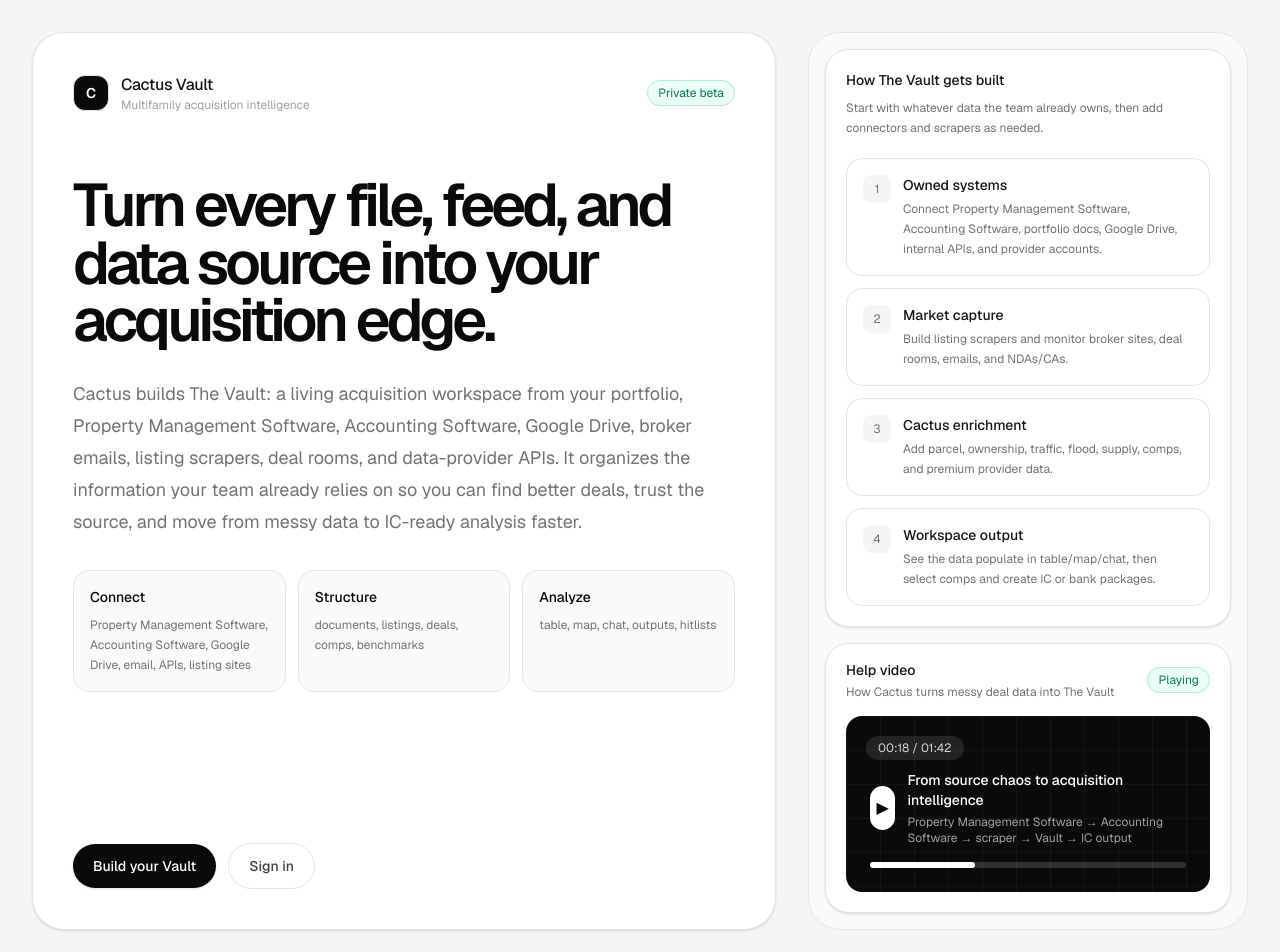
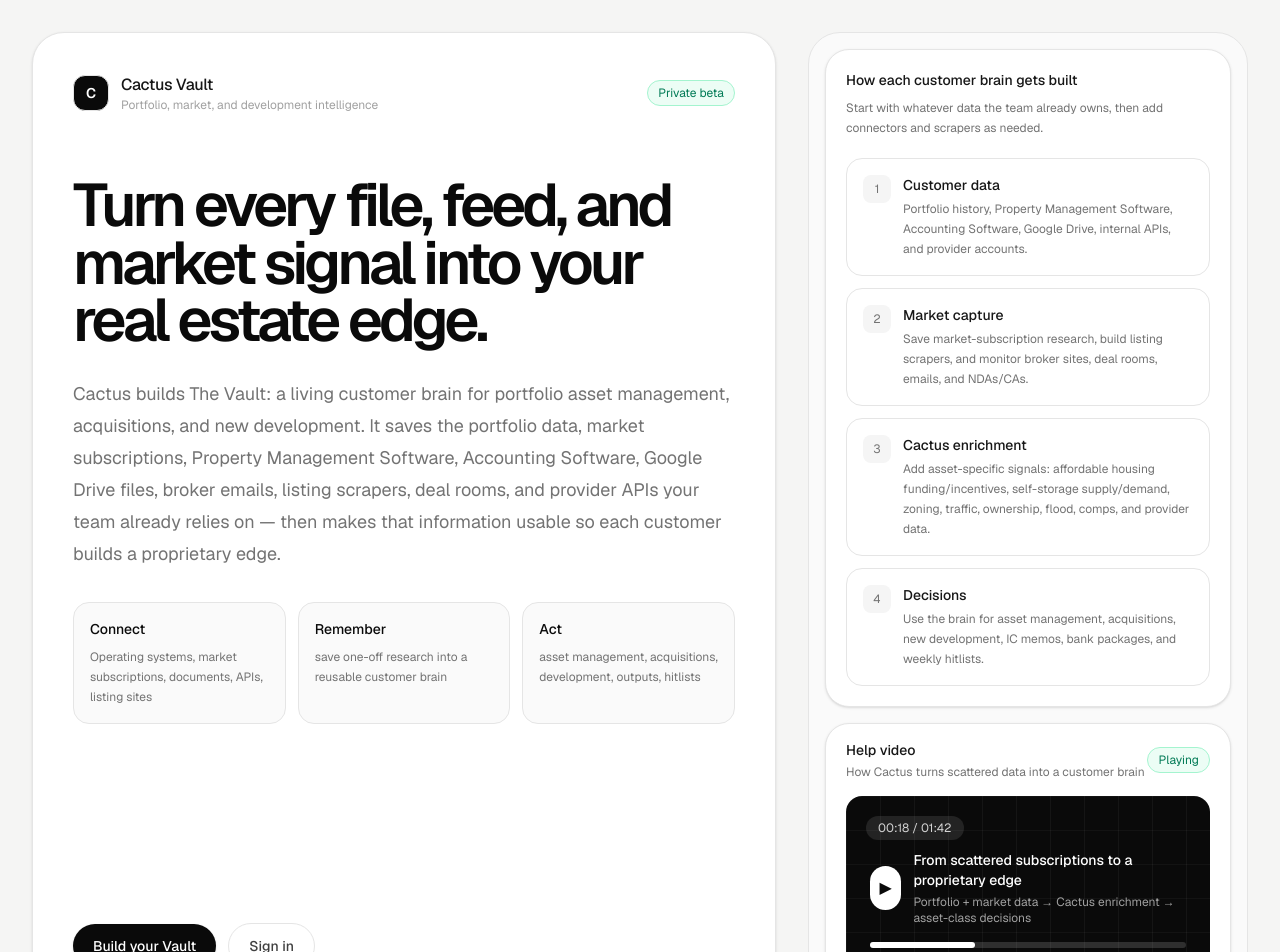
Before and after one commit to CactusCEO/cactus-vault-prototype, a Next.js app: page / in a window 1280 px wide. Shown: the top 952 px of the page. Built offline with nearby package versions, Linux system fonts and the light colour scheme.

Commit message:
copy: broaden Cactus positioning beyond acquisitions

```diff
--- a/src/app/page.tsx
+++ b/src/app/page.tsx
@@ -8,10 +8,16 @@
 
 const sourceCards = [
   {
-    title: "Existing portfolio",
-    note: "Upload property lists, prior models, IC memos, rent rolls, and internal benchmarks.",
+    title: "Portfolio + operating systems",
+    note: "Connect Property Management Software, Accounting Software, rent rolls, models, IC memos, and internal benchmarks.",
     cost: "Included",
     status: "Ready",
+  },
+  {
+    title: "Market subscription tools",
+    note: "Bring in the expensive market-data tools the team already pays for so results get saved and reused.",
+    cost: "Customer-owned APIs",
+    status: "Connect",
   },
   {
     title: "Listing scraper",
@@ -20,8 +26,8 @@
     status: "Configure",
   },
   {
-    title: "Email + Drive",
-    note: "Capture broker emails, attachments, addresses, OMs, T12s, and rent rolls.",
+    title: "Email + Google Drive",
+    note: "Capture broker emails, attachments, addresses, OMs, T12s, rent rolls, and development files.",
     cost: "Included",
     status: "Connect",
   },
@@ -32,8 +38,8 @@
     status: "Approval required",
   },
   {
-    title: "Cactus data",
-    note: "Activate parcel, market, flood, traffic, ownership, supply, and comp endpoints.",
+    title: "Cactus enrichment",
+    note: "Activate parcel, market, flood, traffic, ownership, supply, comps, incentives, and funding endpoints.",
     cost: "Per market / deal / mo",
     status: "Preview",
   },
@@ -118,22 +124,22 @@
               <div className="grid h-9 w-9 place-items-center rounded-xl border border-neutral-200 bg-neutral-950 text-sm font-semibold text-white">C</div>
               <div>
                 <p className="font-medium tracking-[-0.02em]">Cactus Vault</p>
-                <p className="text-xs text-neutral-400">Multifamily acquisition intelligence</p>
+                <p className="text-xs text-neutral-400">Portfolio, market, and development intelligence</p>
               </div>
             </div>
             <Pill tone="green">Private beta</Pill>
           </div>
           <h1 className="max-w-4xl text-6xl font-semibold leading-[0.96] tracking-[-0.065em] text-neutral-950">
-            Turn every file, feed, and data source into your acquisition edge.
+            Turn every file, feed, and market signal into your real estate edge.
           </h1>
           <p className="mt-7 max-w-3xl text-lg leading-8 text-neutral-500">
-            Cactus builds The Vault: a living acquisition workspace from your portfolio, Property Management Software, Accounting Software, Google Drive, broker emails, listing scrapers, deal rooms, and data-provider APIs. It organizes the information your team already relies on so you can find better deals, trust the source, and move from messy data to IC-ready analysis faster.
+            Cactus builds The Vault: a living customer brain for portfolio asset management, acquisitions, and new development. It saves the portfolio data, market subscriptions, Property Management Software, Accounting Software, Google Drive files, broker emails, listing scrapers, deal rooms, and provider APIs your team already relies on — then makes that information usable so each customer builds a proprietary edge.
           </p>
           <div className="mt-8 grid max-w-3xl grid-cols-3 gap-3">
             {[
-              ["Connect", "Property Management Software, Accounting Software, Google Drive, email, APIs, listing sites"],
-              ["Structure", "documents, listings, deals, comps, benchmarks"],
-              ["Analyze", "table, map, chat, outputs, hitlists"],
+              ["Connect", "Operating systems, market subscriptions, documents, APIs, listing sites"],
+              ["Remember", "save one-off research into a reusable customer brain"],
+              ["Act", "asset management, acquisitions, development, outputs, hitlists"],
             ].map(([title, note]) => (
               <div key={title} className="rounded-2xl border border-neutral-200 bg-neutral-50 p-4">
                 <p className="text-sm font-medium text-neutral-950">{title}</p>
@@ -149,14 +155,14 @@
       </div>
       <div className="rounded-[2rem] border border-neutral-200 bg-neutral-50 p-4">
         <div className="rounded-[1.5rem] border border-neutral-200 bg-white p-5 shadow-sm">
-          <p className="text-sm font-medium">How The Vault gets built</p>
+          <p className="text-sm font-medium">How each customer brain gets built</p>
           <p className="mt-2 text-xs leading-5 text-neutral-500">Start with whatever data the team already owns, then add connectors and scrapers as needed.</p>
           <div className="mt-5 space-y-3">
             {[
-              ["Owned systems", "Connect Property Management Software, Accounting Software, portfolio docs, Google Drive, internal APIs, and provider accounts."],
-              ["Market capture", "Build listing scrapers and monitor broker sites, deal rooms, emails, and NDAs/CAs."],
-              ["Cactus enrichment", "Add parcel, ownership, traffic, flood, supply, comps, and premium provider data."],
-              ["Workspace output", "See the data populate in table/map/chat, then select comps and create IC or bank packages."],
+              ["Customer data", "Portfolio history, Property Management Software, Accounting Software, Google Drive, internal APIs, and provider accounts."],
+              ["Market capture", "Save market-subscription research, build listing scrapers, and monitor broker sites, deal rooms, emails, and NDAs/CAs."],
+              ["Cactus enrichment", "Add asset-specific signals: affordable housing funding/incentives, self-storage supply/demand, zoning, traffic, ownership, flood, comps, and provider data."],
+              ["Decisions", "Use the brain for asset management, acquisitions, new development, IC memos, bank packages, and weekly hitlists."],
             ].map(([title, note], index) => (
               <div key={title} className="rounded-2xl border border-neutral-200 bg-white p-4">
                 <div className="flex items-start gap-3">
@@ -174,7 +180,7 @@
           <div className="flex items-center justify-between px-5 py-4">
             <div>
               <p className="text-sm font-medium">Help video</p>
-              <p className="mt-1 text-xs text-neutral-500">How Cactus turns messy deal data into The Vault</p>
+              <p className="mt-1 text-xs text-neutral-500">How Cactus turns scattered data into a customer brain</p>
             </div>
             <Pill tone="green">Playing</Pill>
           </div>
@@ -185,8 +191,8 @@
               <div className="mb-4 flex items-center gap-3">
                 <div className="grid h-11 w-11 place-items-center rounded-full bg-white text-neutral-950">▶</div>
                 <div>
-                  <p className="text-sm font-medium">From source chaos to acquisition intelligence</p>
-                  <p className="mt-1 text-xs text-neutral-400">Property Management Software → Accounting Software → scraper → Vault → IC output</p>
+                  <p className="text-sm font-medium">From scattered subscriptions to a proprietary edge</p>
+                  <p className="mt-1 text-xs text-neutral-400">Portfolio + market data → Cactus enrichment → asset-class decisions</p>
                 </div>
               </div>
               <div className="h-1.5 rounded-full bg-white/15"><div className="h-1.5 w-1/3 rounded-full bg-white" /></div>
@@ -241,7 +247,7 @@
         </div>
         <div className="rounded-[1.75rem] border border-neutral-200 bg-neutral-950 p-6 text-white shadow-sm">
           <p className="text-sm text-neutral-400">Setup outcome</p>
-          <h3 className="mt-8 text-3xl font-semibold tracking-[-0.06em]">A workspace calibrated to your acquisition strategy.</h3>
+          <h3 className="mt-8 text-3xl font-semibold tracking-[-0.06em]">A workspace calibrated to portfolio, acquisition, and development decisions.</h3>
           <p className="mt-4 text-sm leading-6 text-neutral-400">Cactus uses these defaults to recommend sources, comps, enrichments, hitlists, and cost guardrails.</p>
         </div>
       </div>
```
